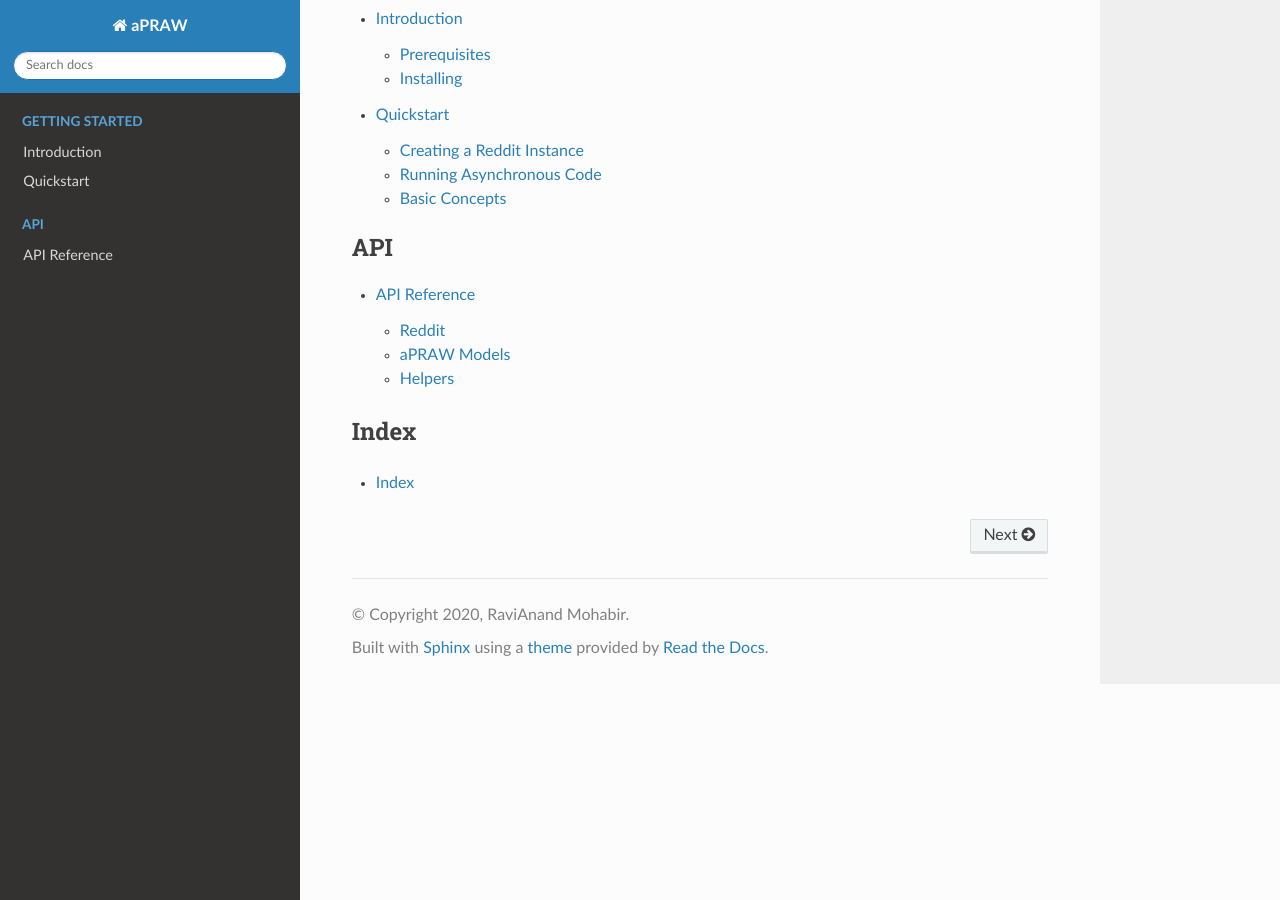
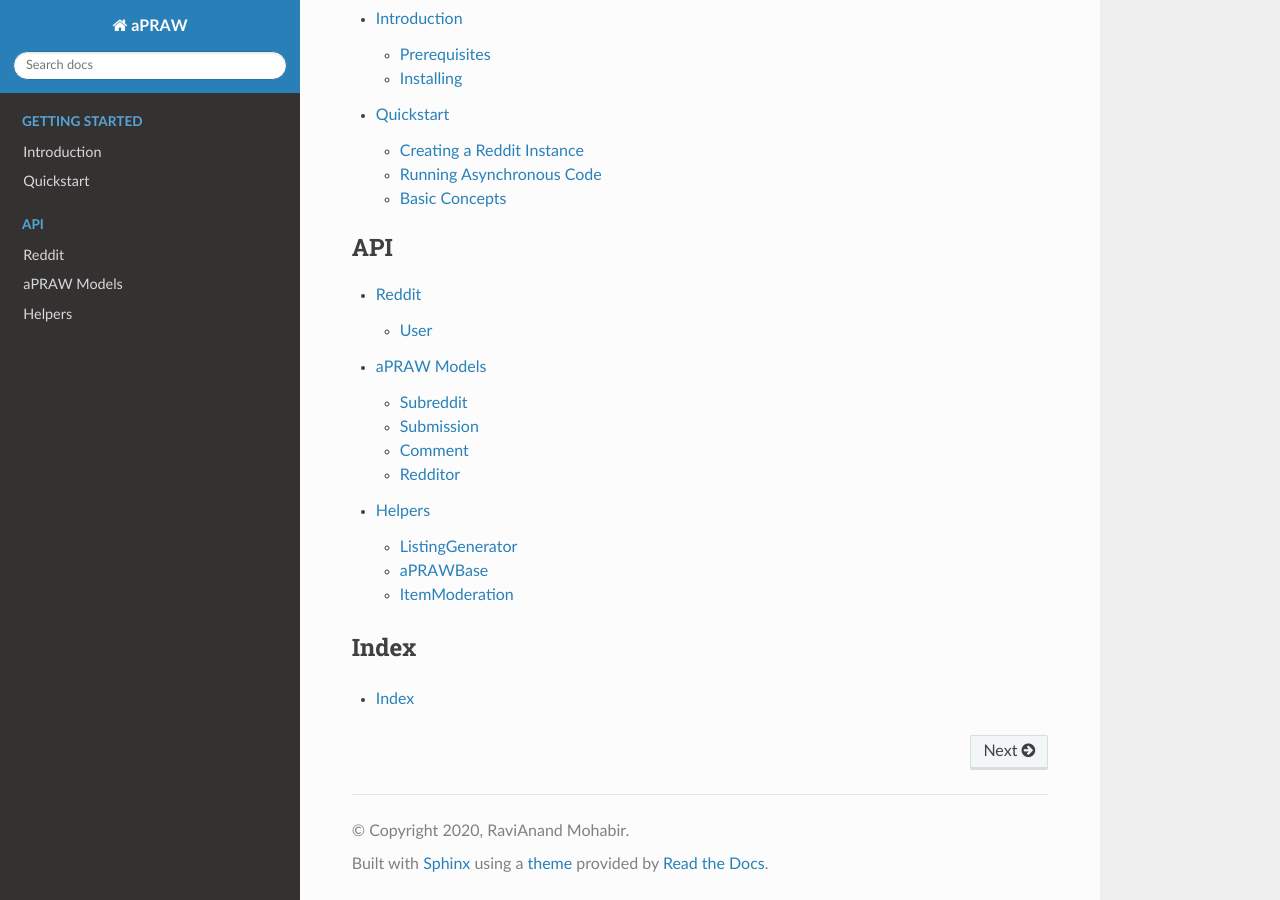
Before and after one commit to Dan6erbond/aPRAW, a Sphinx documentation site: the page built from docs/index.rst, in a window 1280 px wide and 900 px high, scrolled down 940 px. Built offline with Sphinx 7.4.7 and the Read the Docs theme 2.0.0, drawn with Linux system fonts in a browser that asks for light colours; the version number could not be read and is left out.

Commit message:
Update doc structure, exports

```diff
--- a/docs/api/models/subreddit/index.rst
+++ b/docs/api/models/subreddit/index.rst
@@ -11,3 +11,4 @@
    subreddit
    subreddit_moderation
    subreddit_modmail
+   subreddit_wiki
--- a/docs/index.rst
+++ b/docs/index.rst
@@ -48,7 +48,9 @@
    :maxdepth: 2
    :caption: API
 
-   api/index
+   api/reddit/index
+   api/models/index
+   api/other/index
 
 Index
 -----
```
Also changed, not shown: docs/api/index.rst (deleted, +0 -13 lines), docs/api/models/subreddit/subreddit_wiki.rst (added, +26 -0 lines), 1 other file.
